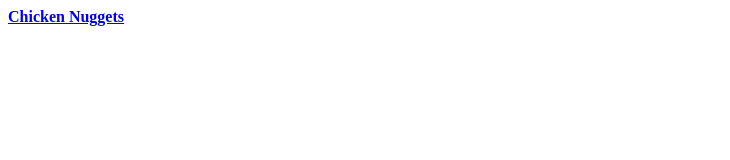
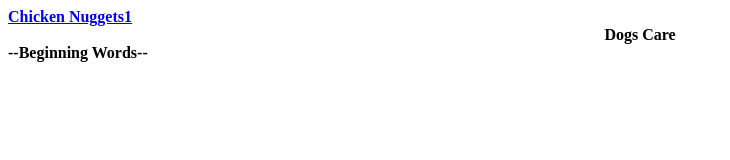
Before and after one commit to DogsCare/DogsCare.github.io, a plain HTML site: page index.html in a window 1280 px wide. Shown: the whole page, without its empty margins (0-730 px from the left). Drawn offline with Linux system fonts and the light colour scheme.

Commit message:
My First Website

```diff
--- a/index.html
+++ b/index.html
@@ -1,5 +1,7 @@
  <body>
- <strong><a href="https://www.youtube.com/channel/UC-fFHi1JxX5zG8qIUZNwpGg">Chicken Nuggets</a><strong>
+ <strong><a href="https://www.youtube.com/channel/UC-fFHi1JxX5zG8qIUZNwpGg">Chicken Nuggets1</a><strong>
+ <strong><center>Dogs Care</center></strong>
+ --Beginning Words--
 
 
 
```
